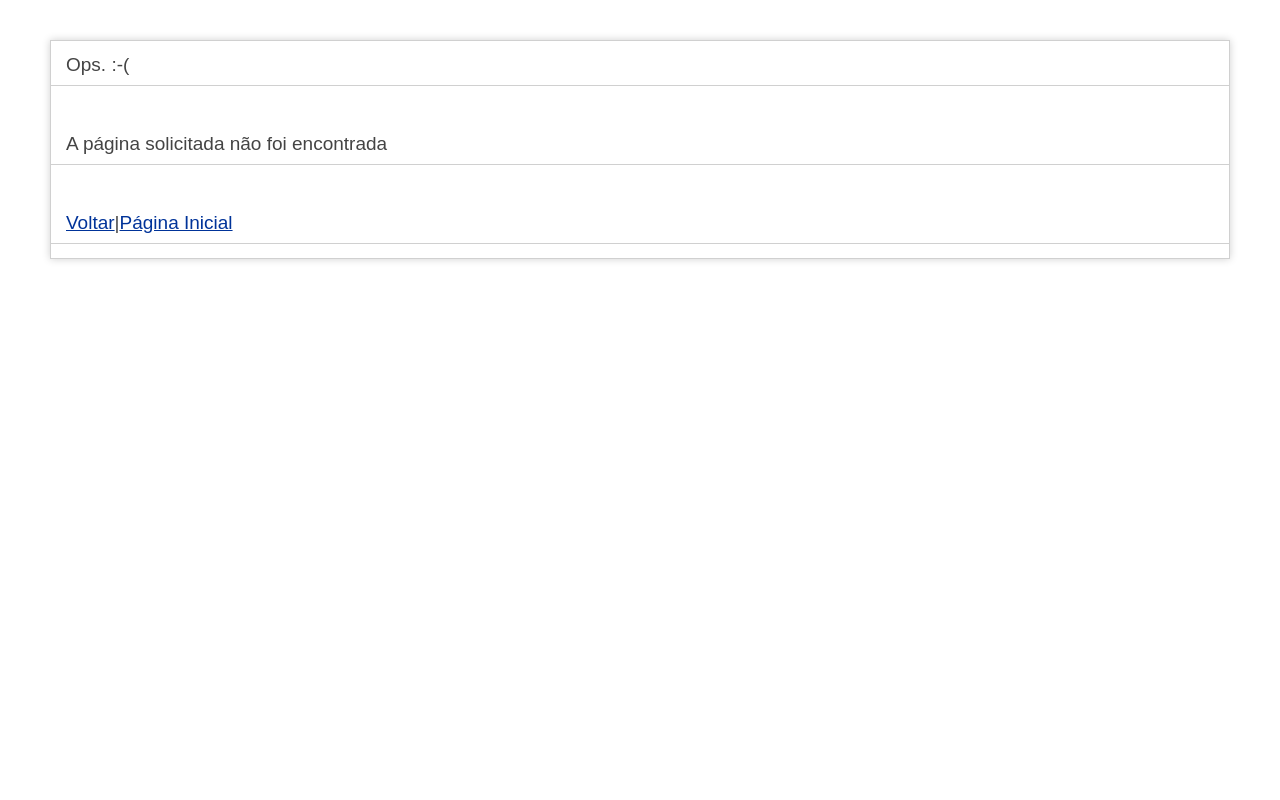
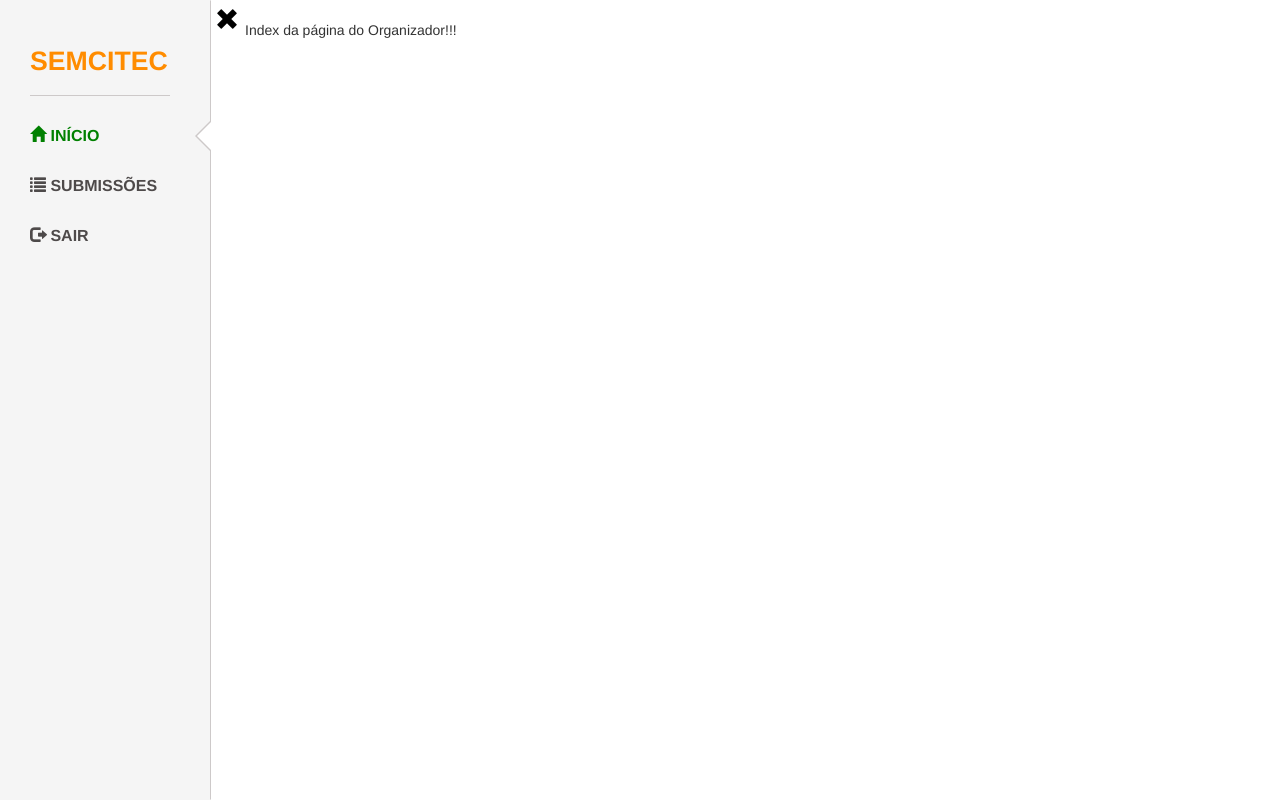
Before and after one commit to joseguilhermeromano/ifevents, a CodeIgniter app: page /semcitec/avaliador/index in a window 1280 px wide. Run offline with CodeIgniter, Linux system fonts and the light colour scheme; some libraries are stand-ins or nearby versions.

Commit message:
Iniciando estrutura básica das telas do avaliador!

```diff
--- a/application/config/routes.php
+++ b/application/config/routes.php
@@ -54,9 +54,11 @@ $route[ 'default_controller' ]     = 'InicioControl';
 $route[ 'consulta' ]               = 'DataControl/ConsultaArtigo';
 $route[ 'VerificaArtigo' ]         = 'DataControl/VerificaArtigo';
 $route[ 'Download/(:any)/(:any)' ] = 'DataControl/Download/$1/$2';
+$route[ 'organizador' ]           = 'OrganizadorControl/index';
+$route[ 'organizador/(:any)' ]    = 'OrganizadorControl/$1';
+$route[ 'avaliador' ]           = 'AvaliadorControl/index';
+$route[ 'avaliador/(:any)' ]    = 'AvaliadorControl/$1';
 $route[ 'participante' ]           = 'ParticipanteControl/index';
 $route[ 'participante/(:any)' ]    = 'ParticipanteControl/$1';
-$route[ 'organizador' ]           = 'OrganizadorControl/index';
-$route[ 'organizador/(:any)' ]    = 'OrganizadorControl/$1';
 $route[ '404_override' ]           = 'InicioControl/error_404';
 $route[ 'translate_uri_dashes' ]   = FALSE;
--- /dev/null
+++ b/application/controllers/AvaliadorControl.php
@@ -0,0 +1,34 @@
+<?php
+
+class AvaliadorControl extends CI_Controller{
+            /*Método construtor faz o carregamento de vários componentes
+            necessários ao funcionamento do sistema*/
+
+            public function __construct(){
+                    parent::__construct();
+
+                    $this->load->helper('url');
+                    $this->load->model('SubmitModel');
+
+            }
+
+            public function index(){
+                $this->load->view("common/header_interno");
+                $this->load->view("avaliador/index");
+                $this->load->view("common/footer_interno");
+            }
+
+            public function meuperfil(){
+                $this->load->view("common/header_interno");
+                $this->load->view("avaliador/meuperfil");
+                $this->load->view("common/footer_interno");
+            }
+
+
+            public function submissoes(){
+                $this->load->view("common/header_interno");
+                $this->load->view("avaliador/submissoes");
+                $this->load->view("common/footer_interno");
+            }
+
+    }
--- a/application/models/SubmitModel.php
+++ b/application/models/SubmitModel.php
@@ -24,7 +24,6 @@
 
 			///$cont = count($_FILES['userfile']['name']);
 			$config['upload_path'] = 'uploads_temp';
-			$config['upload_path'] 	 = 'upload';
 			$config['allowed_types'] = 'pdf|docx';
 			$config['max_size']      = '2048';
 
--- a/application/models/dao/SubmitDAO.php
+++ b/application/models/dao/SubmitDAO.php
@@ -48,7 +48,7 @@
         //Método realiza consulta e faz download
     	public function DownArtigo(){
     		$this->load->helper('download');
-            $arq = $this->uri->segment(3);
+                $arq = $this->uri->segment(3);
     		$download = $this->db->query('SELECT arti_subm, arti_nm FROM Artigo WHERE arti_id ='.$arq);
 
                 if($download->num_rows() > 0){
--- /dev/null
+++ b/application/views/avaliador/index.php
@@ -0,0 +1,3 @@
+<?php
+echo "Index da página do Organizador!!!";
+?>
--- a/application/views/organizador/submissoes.php
+++ b/application/views/avaliador/submissoes.php
@@ -4,10 +4,10 @@
 <div class="row">
     <div class="col-md-6 col-sm-6">
        <div class="input-group">
+         <input type="text" class="form-control estilo-botao-busca" placeholder="Buscar por Título...">
          <span class="input-group-btn">
              <button class="btn btn-default" type="button"><span class="glyphicon glyphicon-search"></span></button>
          </span>
-         <input type="text" class="form-control estilo-botao-busca" placeholder="Buscar por Título...">
        </div><!-- /input-group -->
      </div><!-- /.col-lg-6 -->
 </div><!-- /row -->
--- a/application/views/common/header_interno.php
+++ b/application/views/common/header_interno.php
@@ -59,7 +59,7 @@
         </div><!-- /#sidebar-wrapper -->
 
         <?php
-            }else if ($usuario=="organizador"){
+            }else if ($usuario=="organizaodor"){
         ?>
         <!-- Menu Organizador -->
 
@@ -95,7 +95,38 @@
 
 
         <?php
-            }//fim else if $usuário == "organizador"
+            //fim else if $usuário == "organizador"
+            }else{
+        ?>
+        <!-- Menu Avaliador -->
+
+        <div id="sidebar-wrapper"><!-- sidebar-wrapper -->
+            <div class="borda"><!-- borda -->
+            <ul class="sidebar-nav">
+
+                <li class="sidebar-brand">
+                    <a href="#">
+                        SEMCITEC
+                        <br>
+                    </a>
+                </li>
+                <li class="<?php if($paginacorrente == 'index' || empty($paginacorrente)) {echo 'active';} ?>">
+                    <a href="<?php echo base_url("avaliador/index");?>"><span class="glyphicon glyphicon-home"></span>  INÍCIO</a>
+                </li>
+                <li class="<?php if($paginacorrente == 'submissoes') {echo 'active';} ?>">
+                    <a href="<?php echo base_url("avaliador/submissoes");?>"><span class="glyphicon glyphicon-list"></span>  SUBMISSÕES</a>
+                </li>
+                <li class="">
+                    <a href="#"><span class="glyphicon glyphicon-log-out"></span>  SAIR</a>
+                </li>
+            </ul>
+            </div><!-- /#borda -->
+        </div><!-- /#sidebar-wrapper -->
+
+
+
+        <?php
+            }//fim else if $usuário == "avaliador"
 
         ?>
 
```
